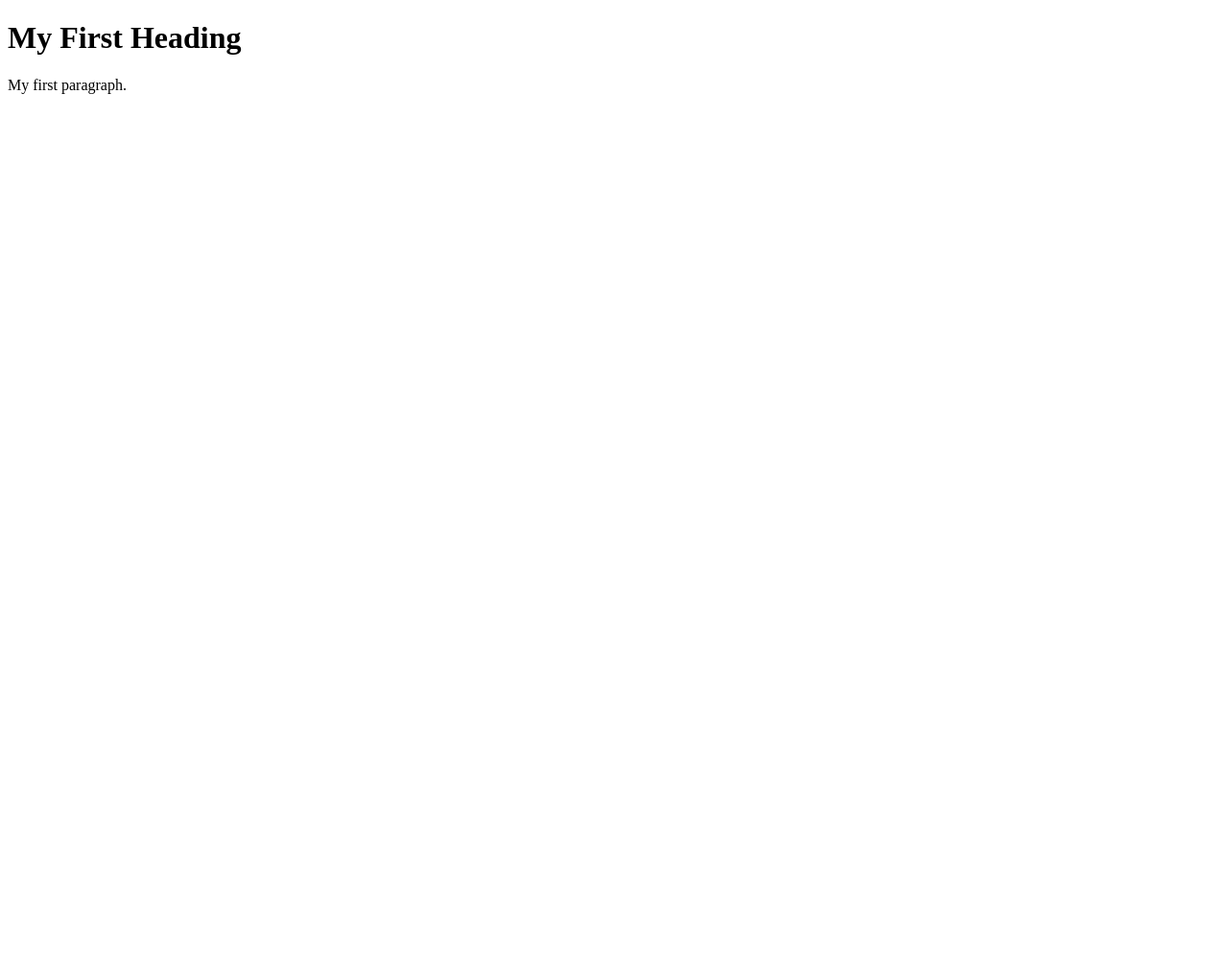
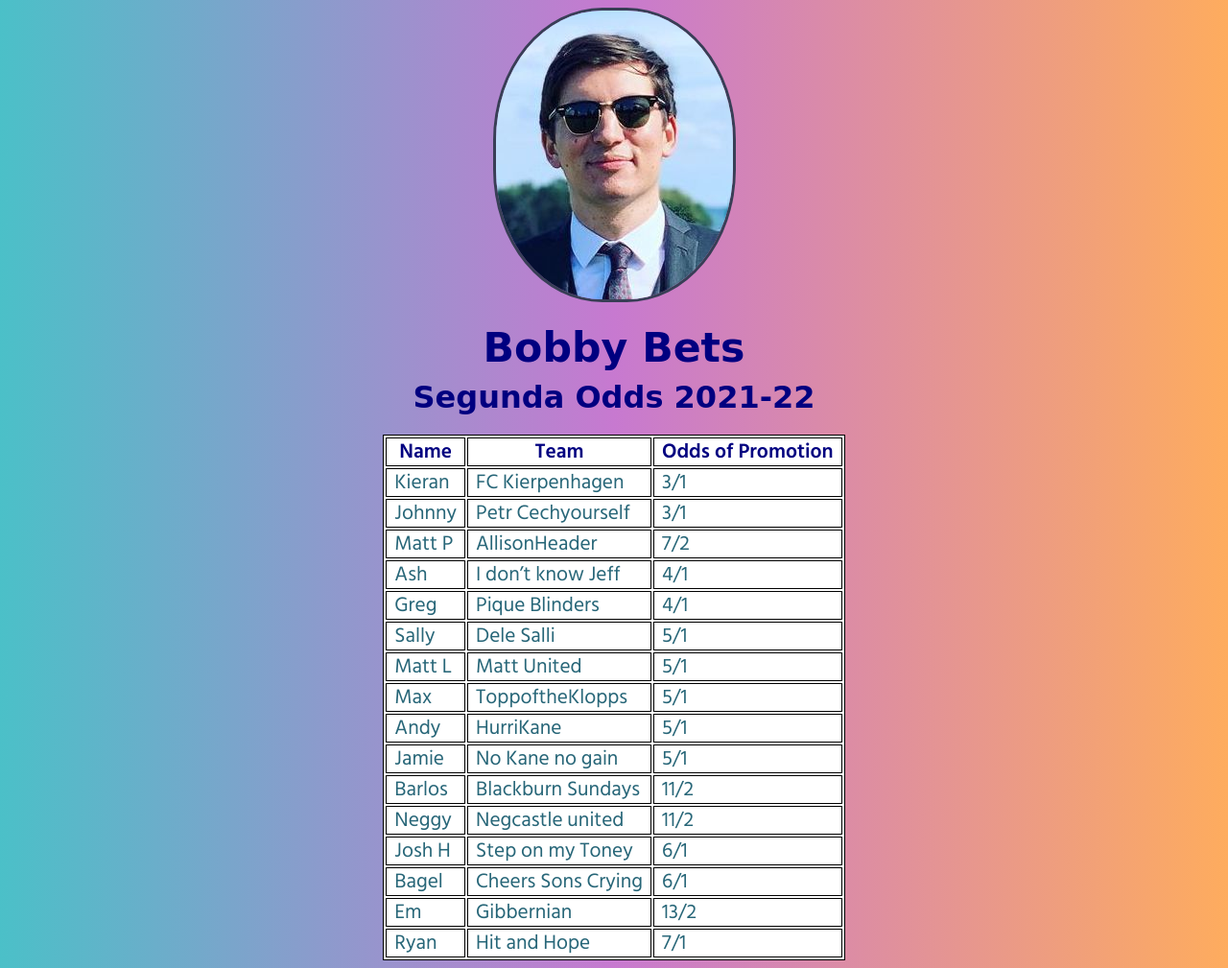
Before and after one commit to gibbs-em/bobbybets, a plain HTML site: page index.html in a window 1280 px wide. Shown: the whole page at 96% size. Before the commit the page ends 800 px from the top, so only its background shows below. Drawn offline with Linux system fonts and the light colour scheme; a web font is replaced by a local one.

Commit message:
first pass

```diff
--- a/index.html
+++ b/index.html
@@ -1,9 +1,104 @@
 <!DOCTYPE html>
 <html>
+<head>
+  <link rel="stylesheet" href="style.css">
+</head>
 <body>
+<div class="logo">
+<img src="images/bobby.jpg" class="profile-image">
+<h1>Bobby Bets</h1>
+<h2>Segunda Odds 2021-22</h2>
+</div>
 
-<h1>My First Heading</h1>
-<p>My first paragraph.</p>
+<div class="table-holder">
 
+<table>
+  <tr>
+    <th>Name</th>
+    <th>Team</th>
+    <th>Odds of Promotion</th>
+  </tr>
+  <tr>
+    <td>Kieran</td>
+    <td>FC Kierpenhagen</td>
+    <td>3/1</td>
+  </tr>
+  <tr>
+    <td>Johnny</td>
+    <td>Petr Cechyourself</td>
+    <td>3/1</td>
+  </tr>
+  <tr>
+    <td>Matt P</td>
+    <td>AllisonHeader</td>
+    <td>7/2</td>
+  </tr>
+  <tr>
+    <td>Ash</td>
+    <td>I don’t know Jeff</td>
+    <td>4/1</td>
+  </tr>
+  <tr>
+    <td>Greg</td>
+    <td>Pique Blinders</td>
+    <td>4/1</td>
+  </tr>
+  <tr>
+    <td>Sally</td>
+    <td>Dele Salli</td>
+    <td>5/1</td>
+  </tr>
+  <tr>
+    <td>Matt L</td>
+    <td>Matt United</td>
+    <td>5/1</td>
+  </tr>
+  <tr>
+    <td>Max</td>
+    <td>ToppoftheKlopps</td>
+    <td>5/1</td>
+  </tr>
+  <tr>
+    <td>Andy</td>
+    <td>HurriKane</td>
+    <td>5/1</td>
+  </tr>
+  <tr>
+    <td>Jamie</td>
+    <td>No Kane no gain</td>
+    <td>5/1</td>
+  </tr>
+  <tr>
+    <td>Barlos</td>
+    <td>Blackburn Sundays</td>
+    <td>11/2</td>
+  </tr>
+  <tr>
+    <td>Neggy</td>
+    <td>Negcastle united</td>
+    <td>11/2</td>
+  </tr>
+  <tr>
+    <td>Josh H</td>
+    <td>Step on my Toney</td>
+    <td>6/1</td>
+  </tr>
+  <tr>
+    <td>Bagel</td>
+    <td>Cheers Sons Crying</td>
+    <td>6/1</td>
+  </tr>
+  <tr>
+    <td>Em</td>
+    <td>Gibbernian</td>
+    <td>13/2</td>
+  </tr>
+  <tr>
+    <td>Ryan</td>
+    <td>Hit and Hope</td>
+    <td>7/1</td>
+  </tr>
+</table>
+</div>
 </body>
 </html>
--- a/style.css
+++ b/style.css
@@ -0,0 +1,108 @@
+@import url('https://fonts.googleapis.com/css2?family=Hind+Siliguri:wght@300;400;600&display=swap');
+@import url('https://fonts.googleapis.com/css2?family=Open+Sans&display=swap');
+@import url('https://fonts.googleapis.com/css2?family=Shrikhand&display=swap');
+
+body {
+  background: -webkit-linear-gradient(to right, #4BC0C8, #C779D0, #FEAC5E);  /* Chrome 10-25, Safari 5.1-6 */
+  background: linear-gradient(to right, #4BC0C8, #C779D0, #FEAC5E); /* W3C, IE 10+/ Edge, Firefox 16+, Chrome 26+, Opera 12+, Safari 7+ */
+}
+
+h1, h2 {
+  font-family: 'Shrikhand', cursive;
+  color: navy;
+}
+
+h3 {
+  color: #383e56;
+  font-family: 'Open Sans', sans-serif;
+  font-size: 24pt;
+  line-height: 32px;
+}
+
+body {
+  background-color: #d3e0ea;
+  color: #276678;
+  font-family: 'Hind Siliguri', sans-serif;
+  font-size: 16pt;
+  line-height: 24px;
+}
+
+.logo {
+  text-align: center;
+}
+
+.table-holder {
+  align-items: center;
+}
+
+table {
+  border: 1px solid black;
+  margin:  auto;
+  background-color:  white;
+}
+
+td {
+  border: 1px solid black;
+  padding: 2px 8px;
+}
+
+th {
+  border: 1px solid black;
+  padding: 2px 8px;
+  color:  navy;
+}
+
+a {
+  text-decoration: none;
+  color: #c15050;
+}
+
+a:hover {
+  color: #00917c;
+}
+
+.profile-image {
+  border-radius: 45%;
+  width: 30;
+  height: 30;
+  border:  3px solid #383e56;
+}
+
+.card {
+  background-color: white;
+  padding: 64px;
+  text-align: center;
+  margin: 24px;
+  border-radius: 20px;
+  box-shadow: rgba(100, 100, 111, 0.2) 0px 7px 29px 0px;
+}
+
+.inline-links {
+    list-style: none;
+    padding: 0;
+  }
+
+.inline-links li {
+  display: inline-block;
+}
+
+.fab {
+  font-size: 40px;
+  padding: 16px;
+}
+
+@media (max-width: 960px) {
+  .container {
+  width: 700px;
+  }
+}
+@media (max-width: 720px) {
+  .container {
+    width: 500px;
+  }
+}
+@media (max-width: 540px) {
+  .container {
+    width: 300px;
+  }
+}
```
Also changed, not shown: images/bobby.jpg (added).
